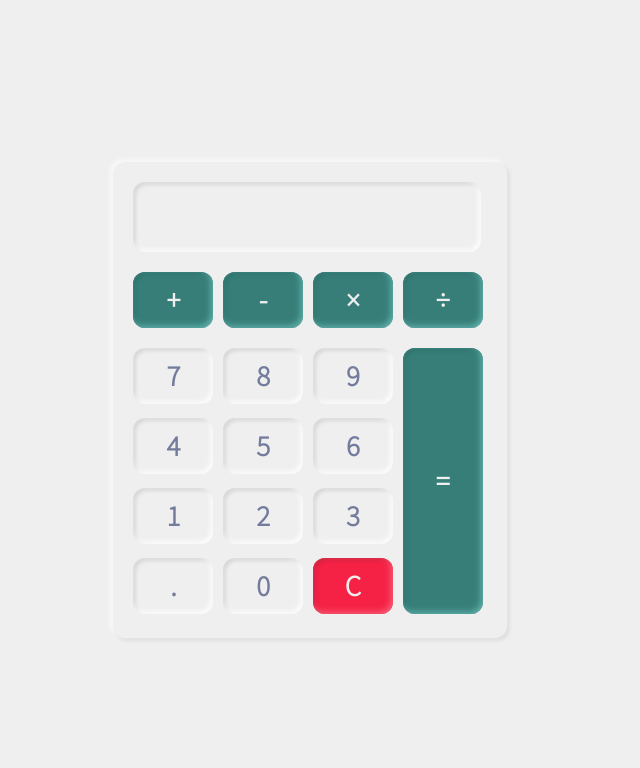
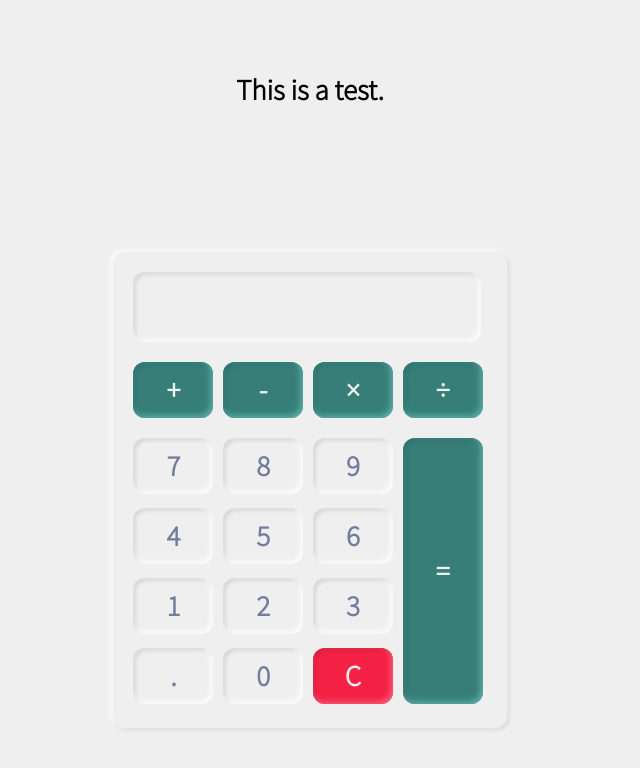
Before and after one commit to hosseinnabi-ir/JavaScript-Calculator-Project, a plain HTML site: page index.html in a window 1280 px wide. Shown: the whole page, without its empty margins (330-970 px from the left). Drawn offline with Linux system fonts and the light colour scheme.

Commit message:
add para

```diff
--- a/index.html
+++ b/index.html
@@ -12,6 +12,7 @@
     <link rel="stylesheet" href="style.css">
 
 </head>
+<para> This is a test. </para>
 
 <body>
 
```
